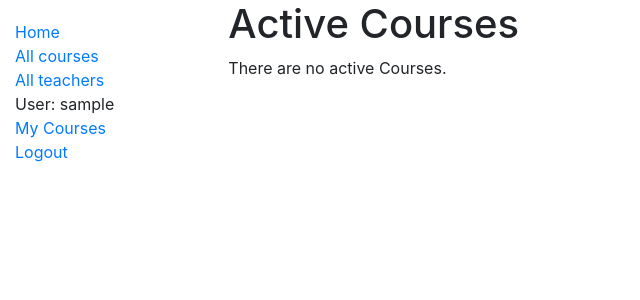
After one commit to thanoomits/Thesis, a Django app: page /catalog/mycourses/ in a window 1280 px wide. The commit adds this page. Shown: the top 300 px of the page, without its empty margins (0-640 px from the left). Run offline with Django 3.2, Linux system fonts and the light colour scheme; the visitor is signed in with stand-in values (Sample User, id 1); data that the repository does not hold is empty; some libraries are stand-ins or nearby versions.

Commit message:
Added 'My courses' list for users.

```diff
--- a/mooc/catalog/admin.py
+++ b/mooc/catalog/admin.py
@@ -22,7 +22,7 @@ class FieldAdmin(admin.ModelAdmin):
 admin.site.register(Field, FieldAdmin)
 
 class MyCourseAdmin(admin.ModelAdmin):
-    list_display = ('course', 'last_accessed')
+    list_display = ('course', 'active', 'last_accessed')
     list_filter = ('status', 'last_accessed')
 admin.site.register(MyCourse, MyCourseAdmin)
 
--- a/mooc/catalog/models.py
+++ b/mooc/catalog/models.py
@@ -1,5 +1,6 @@
 from django.db import models
 from django.urls import reverse
+from django.contrib.auth.models import User
 
 # Create your models here.
 class Field(models.Model):
@@ -34,10 +35,6 @@ class Postedby(models.Model):
     posted_date = models.DateField(auto_now_add=True)
     last_modified_date = models.DateField(auto_now=True)
 
-    #@property
-    #def oplast_name(self):
-    #    return self.op.last_name
-
     def __str__(self):
         return f'{self.op}'
 
@@ -61,6 +58,7 @@ class Course(models.Model):
     display_field.short_description = 'Field'
 
 class MyCourse(models.Model):
+    active = models.ForeignKey('User', on_delete=models.SET_NULL, null=True, blank=True)
     course = models.ForeignKey(Course, on_delete=models.CASCADE)
     last_accessed = models.DateField(auto_now=True)
 
--- a/mooc/catalog/templates/base_generic.html
+++ b/mooc/catalog/templates/base_generic.html
@@ -14,14 +14,16 @@
   <div class="container-fluid">
     <div class="row">
       <div class="col-sm-2">
+
       {% block sidebar %}
         <ul class="sidebar-nav">
-          <li><a href="{% url 'index' %}">Home</a></li>
-          <li><a href="{% url 'courses' %}">All courses</a></li>
-          <li><a href="{% url 'users' %}">All teachers</a></li>
+          <li><a href="{% url 'index' %}"> Home</a></li>
+          <li><a href="{% url 'courses' %}"> All courses</a></li>
+          <li><a href="{% url 'users' %}"> All teachers</a></li>
 
           {% if user.is_authenticated %}
-            <li>User: {{ user.get_username }}</li>
+            <li> User: {{ user.get_username }}</li>
+            <li><a href="{% url 'my-active' %}">My Courses</a></li>
             <li><a href="{% url 'logout'%}?next={{request.path}}">Logout</a></li>
           {% else %}
             <li><a href="{% url 'login'%}?next={{request.path}}">Login</a></li>
@@ -29,6 +31,7 @@
         </ul>
      {% endblock %}
       </div>
+
       <div class="col-sm-10 ">
         {% block content %}{% endblock %}
 
--- a/mooc/catalog/templates/catalog/course_list.html
+++ b/mooc/catalog/templates/catalog/course_list.html
@@ -6,7 +6,7 @@
     <ul>
         {% for course in course_list %}
             <li>
-                <a href="{{ course.get_absolute_url }}">{{course.title}}</a>
+                <a href="{{ course.get_absolute_url }}">{{course.title}}</a> ({{ course.teacher.last_name }} {{ course.teacher.first_name }})
             </li>
         {% endfor %}
     </ul>
--- /dev/null
+++ b/mooc/catalog/templates/catalog/mycourse_list_active_user.html
@@ -0,0 +1,19 @@
+{% extends "base_generic.html" %}
+
+{% block content %}
+    <h1>Active Courses</h1>
+
+    {% if mycourse_list %}
+    <ul>
+
+      {% for myco in mycourse_list %}
+      <li>
+        <a href="{% url 'course-detail' myco.course.pk %}">{{myco.course.title}}</a> ({{ myco.last_accessed }})
+      </li>
+      {% endfor %}
+    </ul>
+
+    {% else %}
+      <p>There are no active Courses.</p>
+    {% endif %}
+{% endblock %}
--- a/mooc/catalog/urls.py
+++ b/mooc/catalog/urls.py
@@ -7,7 +7,8 @@ urlpatterns = [
     path('course/<int:pk>', views.CourseDetailView.as_view(), name='course-detail'),
     path('teachers/', views.UserListView.as_view(), name='users'),
     path('teacher/<int:pk>', views.UserDetailView.as_view(), name='user-detail'),
-    path('teacher/create', views.PostedbyCreate.as_view(), name='teacher_create'),
-    path('teacher/<int:pk>/update', views.PostedbyUpdate.as_view(), name='teacher_update'),
-    path('teacher/<int:pk>/delete', views.PostedbyDelete.as_view(), name='teacher_delete'),
+    path('teacher/create', views.PostedbyCreate.as_view(), name='teacher-create'),
+    path('teacher/<int:pk>/update', views.PostedbyUpdate.as_view(), name='teacher-update'),
+    path('teacher/<int:pk>/delete', views.PostedbyDelete.as_view(), name='teacher-delete'),
+    path('mycourses/', views.ActiveCoursesByUserListView.as_view(), name='my-active'),
 ]
--- a/mooc/catalog/views.py
+++ b/mooc/catalog/views.py
@@ -1,8 +1,9 @@
 from django.shortcuts import render
-from catalog.models import User, Field, Course, Postedby
+from catalog.models import User, Field, Course, Postedby, MyCourse
 from django.views import generic
 from django.urls import reverse_lazy
 from django.views.generic.edit import CreateView, UpdateView, DeleteView
+from django.contrib.auth.mixins import LoginRequiredMixin
 
 # Create your views here.
 
@@ -52,3 +53,12 @@ class PostedbyUpdate(UpdateView):
 class PostedbyDelete(DeleteView):
     model = Postedby
     success_url = reverse_lazy('teachers')
+
+class ActiveCoursesByUserListView(LoginRequiredMixin, generic.ListView):
+    model = MyCourse
+    template_name = 'catalog/mycourse_list_active_user.html'
+    paginate_by = 2
+
+    def get_queryset(self):
+        return MyCourse.objects.filter()
+        return MyCourse.objects.filter(active=self.user).filter(status__exact='i').order_by(last_accessed)
--- a/mooc/mooc/settings.py
+++ b/mooc/mooc/settings.py
@@ -123,3 +123,5 @@ USE_TZ = True
 STATIC_URL = '/static/'
 
 LOGIN_REDIRECT_URL = '/'
+
+EMAIL_BACKEND = 'django.core.mail.backends.console.EmailBackend'
```
Also changed, not shown: mooc/catalog/migrations/0005_mycourse_borrower.py (added), mooc/catalog/migrations/0006_auto_20200504_1614.py (added).
